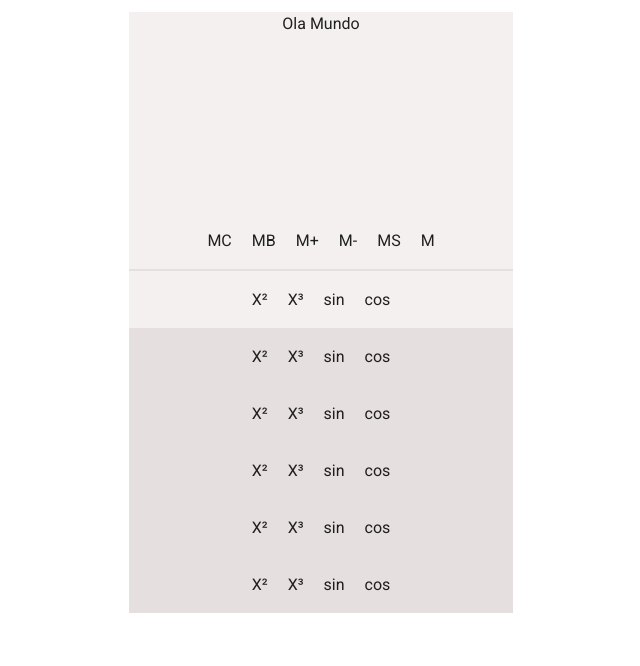
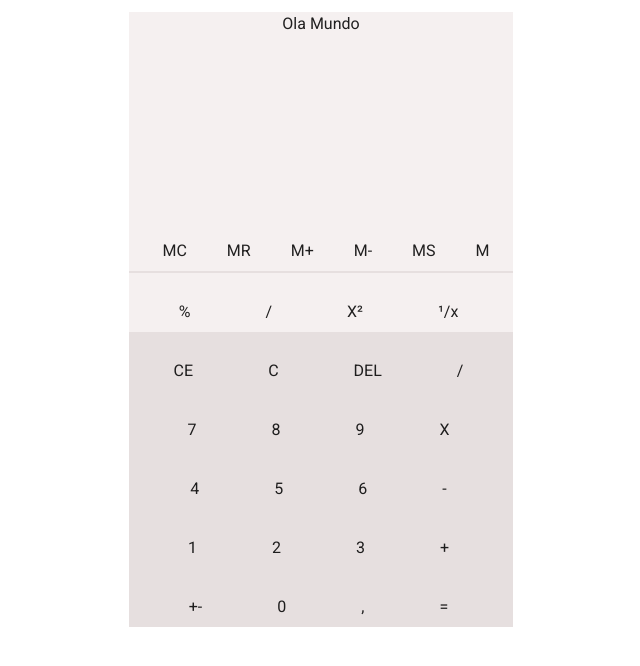
Before and after one commit to GustavoMKarnopp/Calculadora, a Vue app: page / in a window 1280 px wide. Shown: the top 666 px of the page, without its empty margins (331-971 px from the left). Built offline with nearby package versions, Linux system fonts and the light colour scheme.

Commit message:
Estilização dos Botões

```diff
--- a/src/components/shared/AppLayout.vue
+++ b/src/components/shared/AppLayout.vue
@@ -5,50 +5,51 @@
         </div >
             <v-app cols="12" >
                 <div class="BotoesF1" cols="2">
-                 <button> MC </button>
-                  <button> MB </button>
-                  <button> M+ </button>
-                  <button> M- </button>
-                  <button> MS</button>
-                  <button> M</button>
+                 <button class="bts"> MC </button>
+                  <button class="bts"> MR </button>
+                  <button class="bts"> M+ </button>
+                  <button class="bts"> M- </button>
+                  <button class="bts"> MS </button>
+                  <button class="bts"> M </button>
 
                 </div>
                 <div class="BotoesF2" cols="3">
-                  <button> X² </button>
-                  <button> X³ </button>
-                  <button> sin </button>
-                  <button> cos </button>
+                  <button class="btsF2"> % </button>
+                  <button class="btsF2"> / </button>
+                  <button class="btsF2"> X² </button>
+                  <button class="btsF2"> ¹/x </button>
                 </div>
+
                 <div class="BotoesInf">
                     <div class=" BotoesC1 " cols="3">
-                      <button> X² </button>
-                      <button> X³ </button>
-                      <button> sin </button>
-                      <button> cos </button>
+                      <button class="btsC1"> CE </button>
+                      <button class="btsC1"> C </button>
+                      <button class="btsC1"> DEL </button>
+                      <button class="btsC1"> / </button>
                     </div>
                     <div class="BotoesC2 " cols="3">
-                      <button> X² </button>
-                      <button> X³ </button>
-                      <button> sin </button>
-                      <button> cos </button>
+                      <button class="btsC1"> 7 </button>
+                      <button class="btsC1"> 8 </button>
+                      <button class="btsC1"> 9 </button>
+                      <button class="btsC1"> X </button>
                     </div>
                     <div class=" BotoesC3 " cols="3">
-                      <button> X² </button>
-                      <button> X³ </button>
-                      <button> sin </button>
-                      <button> cos </button>
+                      <button class="btsC1"> 4 </button>
+                      <button class="btsC1"> 5 </button>
+                      <button class="btsC1"> 6 </button>
+                      <button class="btsC1"> - </button>
                     </div>
                     <div class=" BotoesC4 " cols="3">
-                      <button> X² </button>
-                      <button> X³ </button>
-                      <button> sin </button>
-                      <button> cos </button>
+                      <button class="btsC1"> 1 </button>
+                      <button class="btsC1">  2</button>
+                      <button class="btsC1"> 3 </button>
+                      <button class="btsC1"> + </button>
                     </div>
                     <div class=" BotoesC5 " cols="3">
-                      <button> X² </button>
-                      <button> X³ </button>
-                      <button> sin </button>
-                      <button> cos </button>
+                      <button class="btsC1"> +- </button>
+                      <button class="btsC1"> 0 </button>
+                      <button class="btsC1"> , </button>
+                      <button class="btsC1"> = </button>
                     </div>
                 </div>
             </v-app>
@@ -70,15 +71,8 @@ export default {
   width: 100%;
 }
 
-  /* ------------------------------CONFIGURAÇÃO do TABLET---------------------------------- */
 
- @media (min-width: 768px){
-    button {
-      margin: 15px;
-      width:50px;
 
-  }
-  }
     /* ------------------------------CONFIGURAÇÃO do MOBILE---------------------------------- */
 
   @media (min-width: 320px){
@@ -88,12 +82,43 @@ export default {
       height: 53px;
   }
   }
-
   @media (min-width: 320px){
   .header{
-     position: fixed;
+    position: fixed;
+  }
+  .btsF2{
+    margin:0px 10px 7px 20px;
+  }
+  .btsC1{
+    margin:0px 10px 7px 20px;
   }
   }
+
+/* ------------------------------CONFIGURAÇÃO do TABLET---------------------------------- */
+
+    @media (min-width: 768px){
+      button {
+        margin: 10px;
+        width:auto;
+        height: 37px;
+      }
+      .header{
+       position: fixed;
+      }
+
+    /* ------------------------------CONFIGURAÇÃO DO HEADER ----------------------------------- */
+      .header{
+        margin-left:  35%;
+        width: 30%;
+        background-color: #f5f0f0;
+      }
+      .btsC1{
+        margin:5px 31px 13px 14px;;
+      }
+      .btsF2{
+       margin:0px 20px 2px 30px;
+      }
+    }
   /* ------------------------------CONFIGURAÇÃO do DESKTOP---------------------------------- */
    @media (min-width: 1024px){
     button {
@@ -103,14 +128,25 @@ export default {
     }
     .header{
      position: fixed;
-  }
+    }
+
   /* ------------------------------CONFIGURAÇÃO DO HEADER ----------------------------------- */
     .header{
       margin-left:  35%;
       width: 30%;
       background-color: #f5f0f0;
     }
+    .btsC1{
+    margin:20px 40px 2px 35px ;
   }
+    .btsF2{
+    margin:20px 40px 2px 35px ;
+  }
+  .bts{
+    margin:20px 15px 2px 25px;
+  }
+  }
+
 
 /*----------------------------------BOTÕES DA CALCULADORA FILEIRAS 1 E 2---------------------------------------- */
 
```
